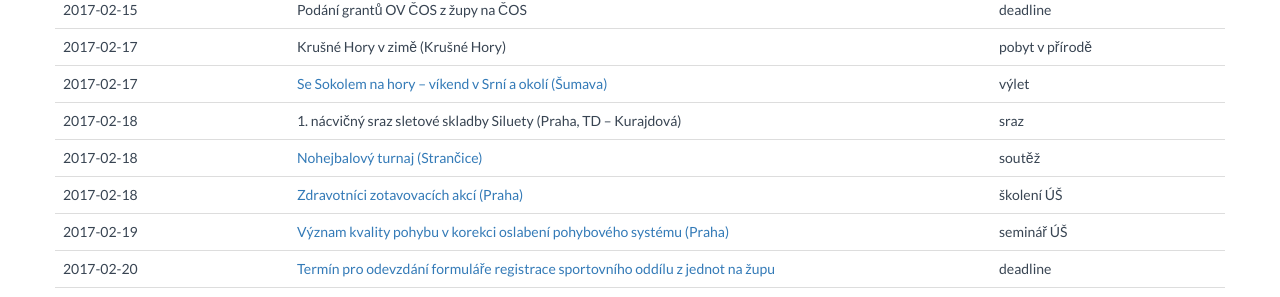
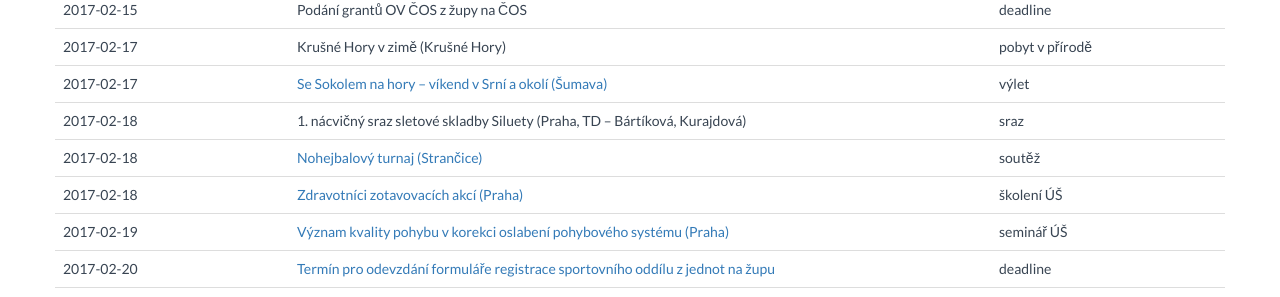
Before and after one commit to milanhybner/zbarakova.cz, a Jekyll site: the page built from akce.md, in a window 1280 px wide and 900 px high, scrolled down 1130 px. Shown: the part 148-445 px from the top of the window. Built offline with Jekyll 4.4.1, drawn with Linux system fonts in a browser that asks for light colours; nearby versions of some CDN libraries.

Commit message:
K nácv. srazu siluet přidána Bártíková
Do kalendáře akcí byla k 1. nácvičný sraz sletové skladby Siluety 18. 2. 2017 přidána ses. Bártíková http://www.zbarakova.cz/akce.html

```diff
--- a/_data/akce.yaml
+++ b/_data/akce.yaml
@@ -144,7 +144,7 @@
 
 
 - datum: 2017-02-18
-  nazev: 1. nácvičný sraz sletové skladby Siluety (Praha, TD – Kurajdová)
+  nazev: 1. nácvičný sraz sletové skladby Siluety (Praha, TD – Bártíková, Kurajdová)
   url:
   druh: sraz
 
```
Also changed, not shown: kontakty.md (+1 -1 lines).
